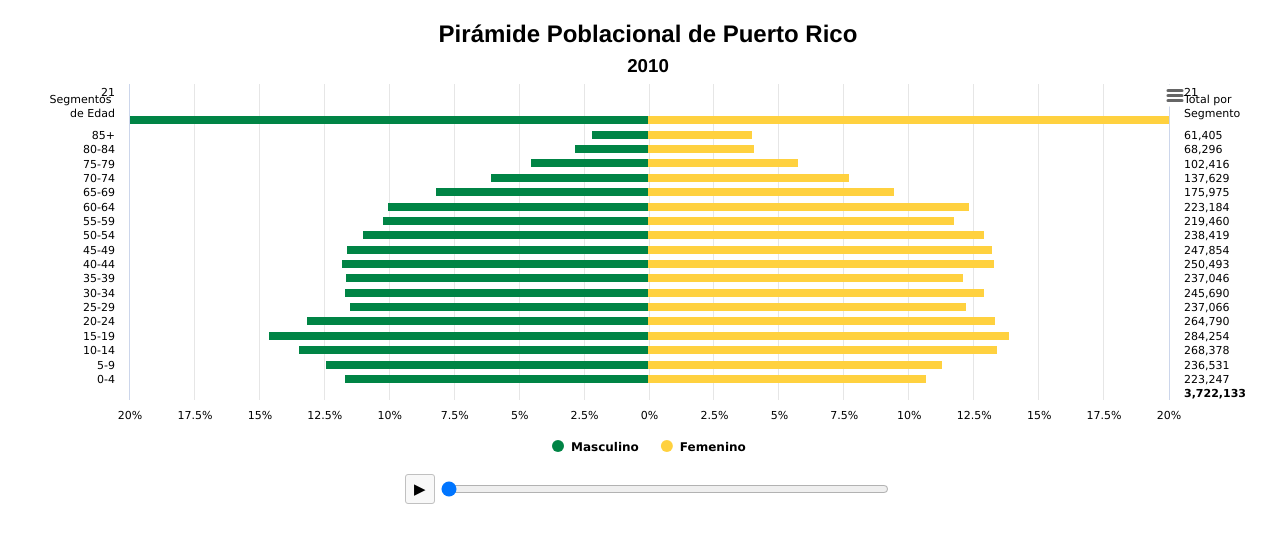
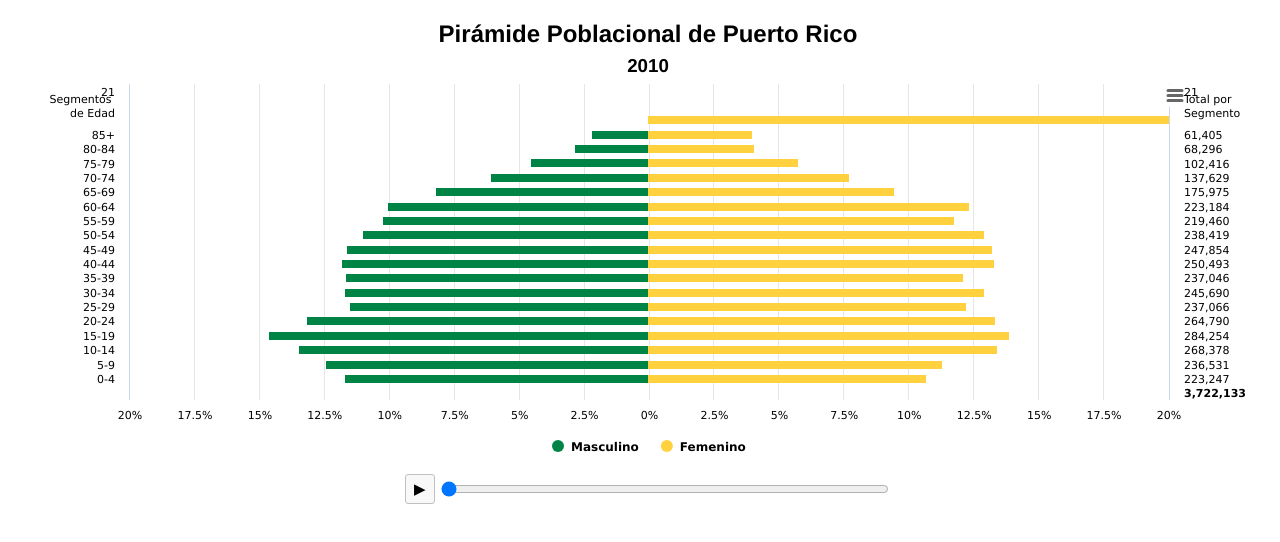
Before and after one commit to erduprojectarecibo/erduprojectarecibo.github.io, a website: page resources/iFrames/population-pyramid-2010.html in a window 1280 px wide. Drawn offline with nearby package versions, Linux system fonts and the light colour scheme.

Commit message:
Update iFrame population-pyramid-2010.html

```diff
--- a/resources/iFrames/population-pyramid-2010.html
+++ b/resources/iFrames/population-pyramid-2010.html
@@ -256,7 +256,7 @@ var categoriesTotalArr1 = [
 var dataSequence = [
             {
             name:'2010',
-            data: [null, -116727, -123992, -134524, -146023, -131592, -115036, -116785, -116532, -117810, -116008, -109756, -102380, -100279, -81713, -60760, -45347, -28118, -21884, -1785266,null,null]
+            data: [null, -116727, -123992, -134524, -146023, -131592, -115036, -116785, -116532, -117810, -116008, -109756, -102380, -100279, -81713, -60760, -45347, -28118, -21884, null,null]
             }, {
             name:'2011',
             data: [null,-109033, -115621, -136877, -141431, -136865, -111182, -115948, -110168, -122061, -113353, -110304, -98571, -102826, -83535, -63891, -42052, -31897, -24609, null, null]
```
